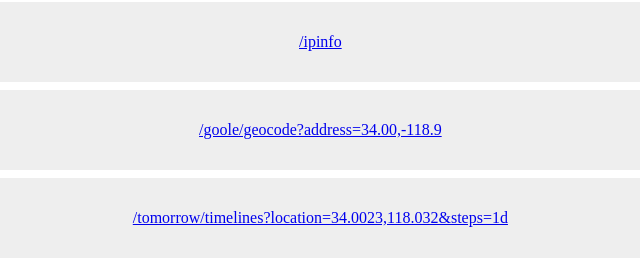
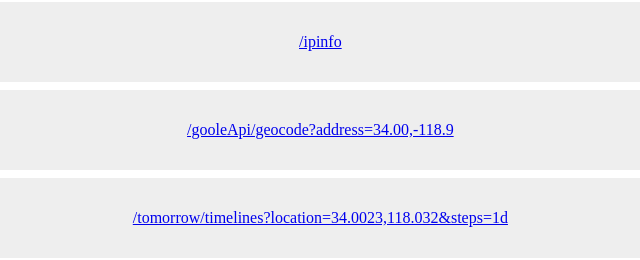
Before and after one commit to ChessyWang/ChessyWang.github.io, a plain HTML site: page api.html in a window 1280 px wide. Shown: the part 153-413 px from the top of the page, 193-833 px from the left. Drawn offline with Linux system fonts and the light colour scheme.

Commit message:
Update api.html

```diff
--- a/api.html
+++ b/api.html
@@ -26,7 +26,7 @@
                     <tr>
                         <td>Google Geo Code</td>
                         <td>
-                            <a href="http://csci571-assignment3-env.eba-v9q6yqxd.us-east-2.elasticbeanstalk.com/google/geocode?address=34.00,-118.9" target="_blank">/goole/geocode?address=34.00,-118.9</a>
+                            <a href="http://csci571-assignment3-env.eba-v9q6yqxd.us-east-2.elasticbeanstalk.com/googleApi/geocode?address=34.00,-118.9" target="_blank">/gooleApi/geocode?address=34.00,-118.9</a>
                         </td>
                         <td>address=xxx,xxx</td>
                     </tr>
```
